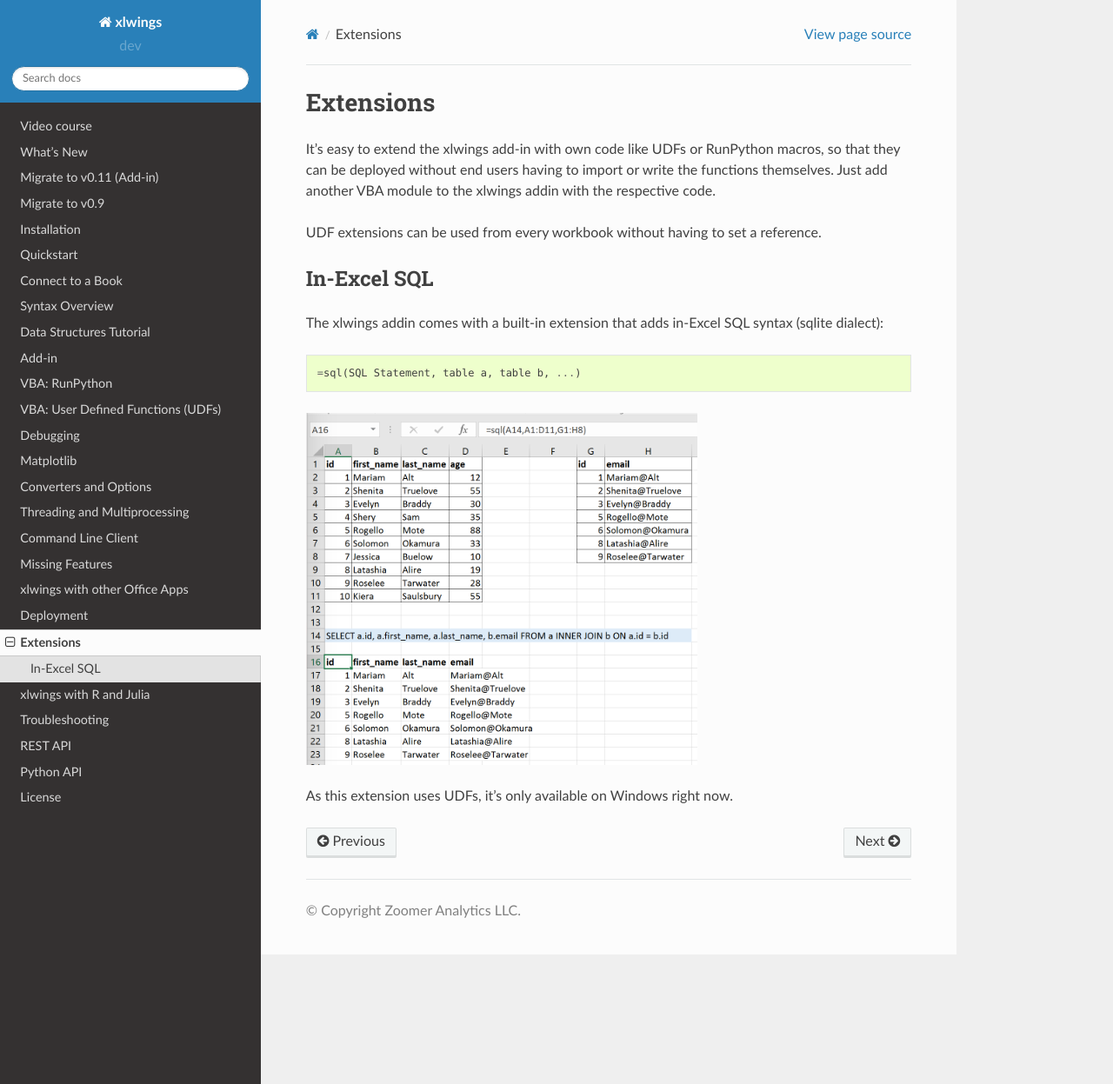
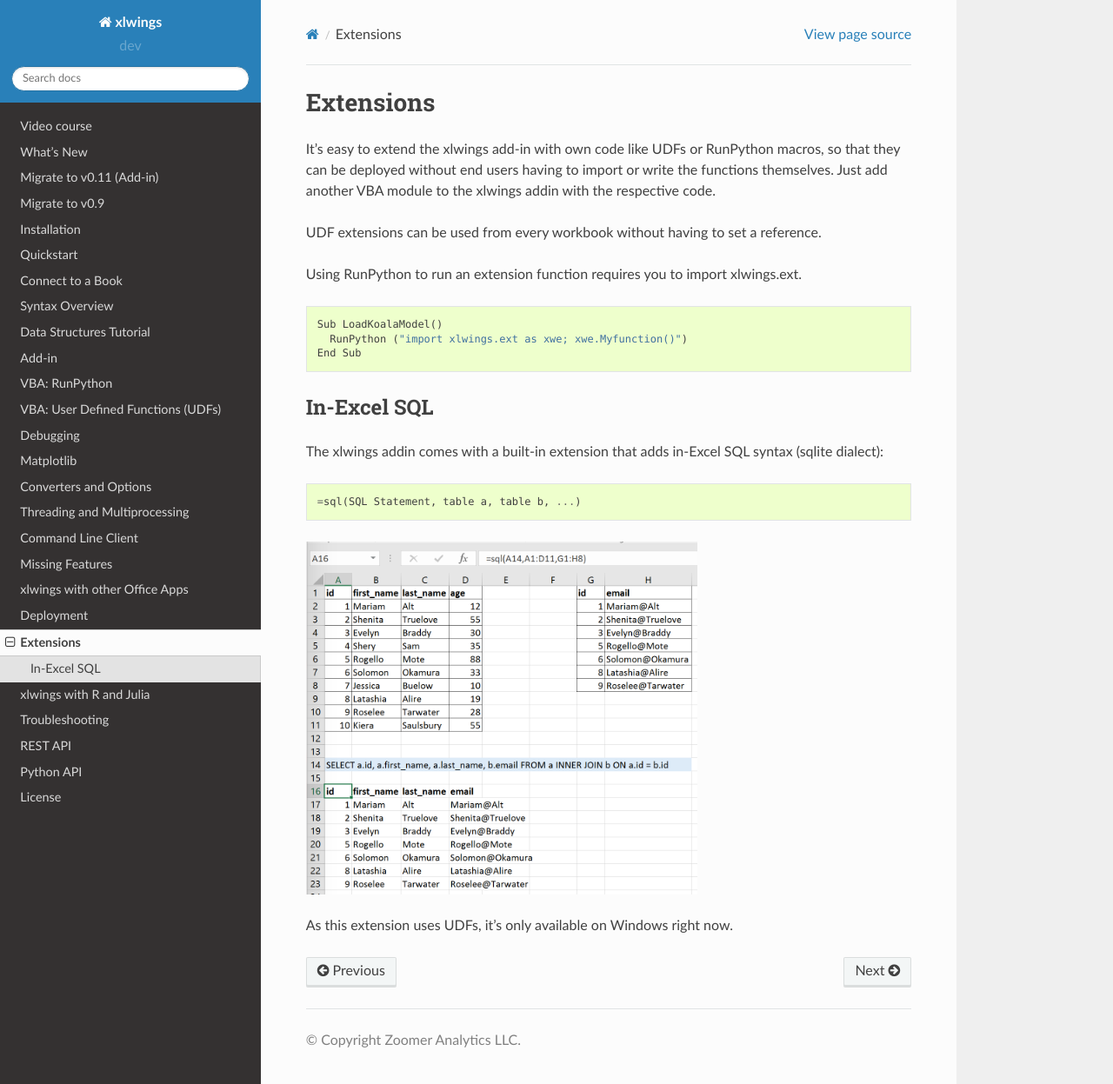
Before and after one commit to xlwings/xlwings, a Sphinx documentation site: the page built from docs/extensions.rst, in a window 1280 px wide and 1247 px high. Shown: the whole window at 87% size. Built offline with Sphinx 7.4.7 and the Read the Docs theme 2.0.0, drawn with Linux system fonts in a browser that asks for light colours.

Commit message:
Extension Doco Added notes on how to call extension functions using RunPython

```diff
--- a/docs/extensions.rst
+++ b/docs/extensions.rst
@@ -8,6 +8,15 @@
 with the respective code.
 
 UDF extensions can be used from every workbook without having to set a reference.
+
+Using RunPython to run an extension function requires you to import xlwings.ext.
+
+.. code::
+
+  Sub LoadKoalaModel()
+    RunPython ("import xlwings.ext as xwe; xwe.Myfunction()")
+  End Sub
+
 
 In-Excel SQL
 ------------
@@ -21,5 +30,4 @@
 .. figure:: images/sql.png
     :scale: 40%
 
-
 As this extension uses UDFs, it's only available on Windows right now.
```
